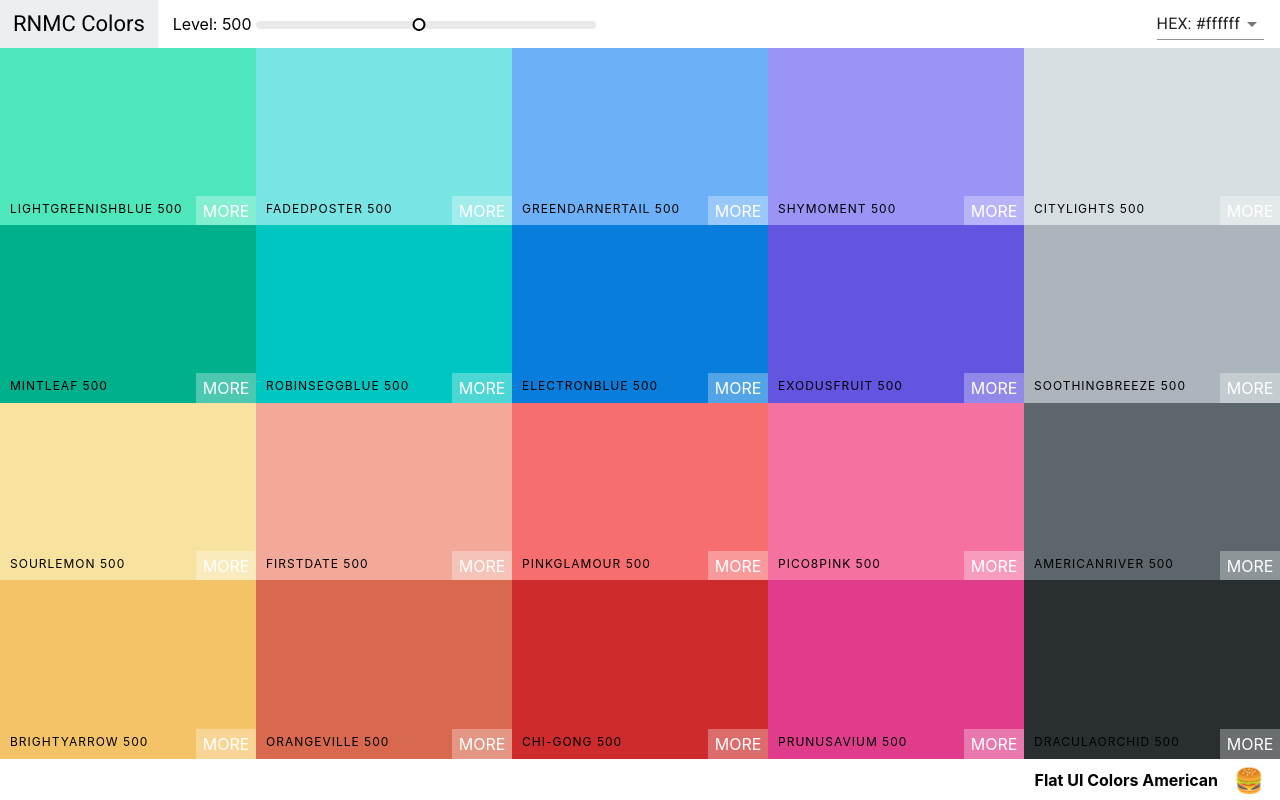
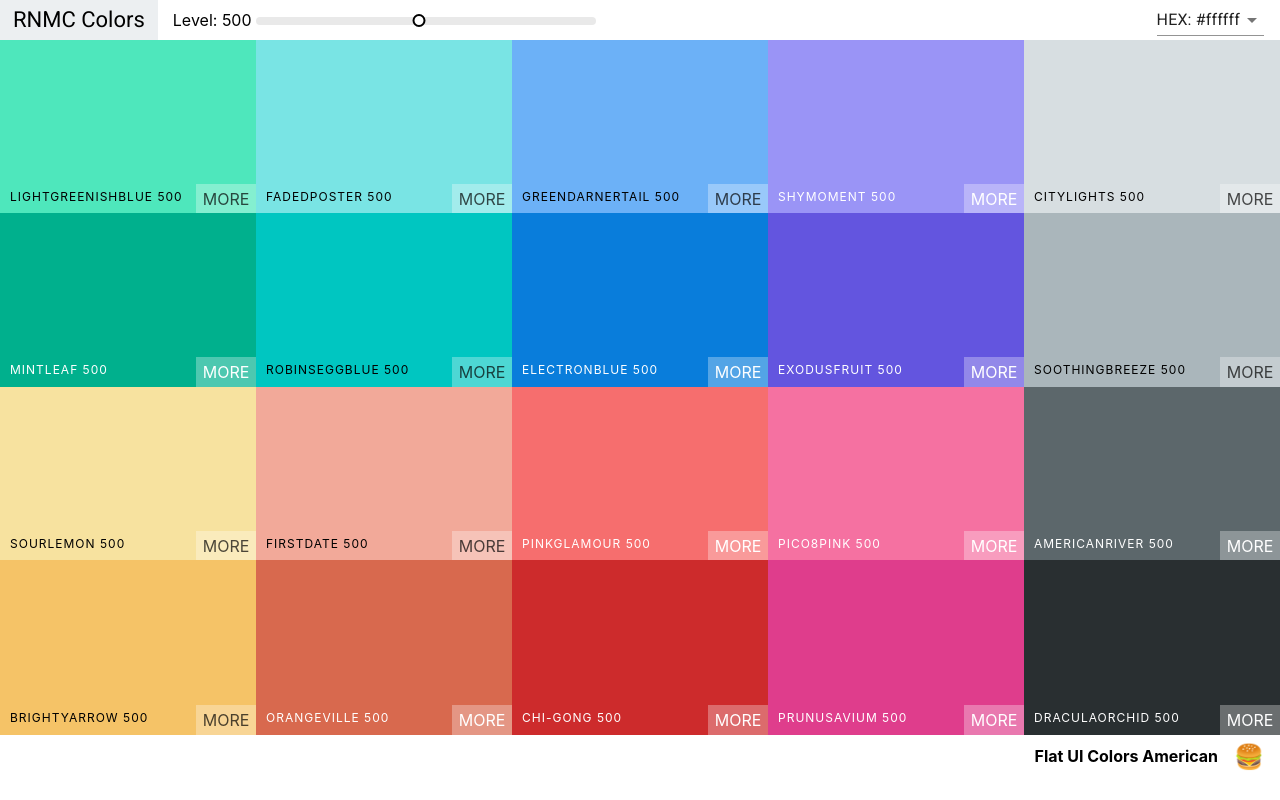
Before and after one commit to RenzoMurinaCadierno/React-RNMCColors, a React (Create React App) app: page /palette/flat-ui-colors-american in a window 1280 px wide. Built offline with nearby package versions, Linux system fonts and the light colour scheme.

Commit message:
Adjusted text color based on luminance

```diff
--- a/src/components/ColorBox/ColorBox.css
+++ b/src/components/ColorBox/ColorBox.css
@@ -55,6 +55,14 @@
   letter-spacing: 1px;
   text-transform: uppercase;
   font-size: 12px;
+}
+
+.light-text {
+  color: white
+}
+
+.ColorBox .dark-text {
+  color: rgba(0, 0, 0, 0.7)
 }
 
 .see-more {
--- a/src/components/ColorBox/ColorBox.js
+++ b/src/components/ColorBox/ColorBox.js
@@ -1,5 +1,6 @@
 import React, { Component } from 'react';
 import { Link } from 'react-router-dom'
+import chroma from 'chroma-js'
 import CopyToClipboard from 'react-copy-to-clipboard';
 import './ColorBox.css'
 
@@ -20,6 +21,9 @@
     const { bgColor, name, moreUrl, showLink } = this.props
     const { copied } = this.state
 
+    const isDark = chroma(bgColor).luminance() <= 0.35
+    const isLight = chroma(bgColor).luminance() >= 0.35
+
     return (
       <CopyToClipboard text={bgColor} onCopy={this.changeCopyState}>
         <div style={{background: bgColor}} className='ColorBox'>
@@ -29,17 +33,21 @@
           />
           <div className={`copy-msg ${copied && 'show'}`}>
             <h1> Copied </h1>
-            <p> {bgColor} </p>
+            <p className={`${isLight && 'dark-text'}`}> {bgColor} </p>
           </div>
           <div className='copy-container'>
             <div className='box-content'>
-            <span> {name} </span>
+            <span className={isDark && 'light-text'}> {name} </span>
             </div>
-            <button className='copy-button'> Copy </button>
+            <button className={`copy-button ${isLight && 'dark-text'}`}>
+              Copy
+            </button>
           </div>
           { showLink && (
             <Link to={moreUrl} onClick={e => e.stopPropagation()}>
-              <span className='see-more'> More </span>
+              <span className={`see-more ${isLight && 'dark-text'}`}>
+                More
+              </span>
             </Link>
           )}
         </div>
--- a/src/components/Navbar/Navbar.css
+++ b/src/components/Navbar/Navbar.css
@@ -2,7 +2,7 @@
   display: flex;
   align-items: center;
   justify-content: flex-start;
-  height: 6vh;
+  height: 5vh;
 }
 .logo{
   margin-right: 15px;
--- a/src/containers/Palette/Palette.css
+++ b/src/containers/Palette/Palette.css
@@ -1,5 +1,5 @@
 .Palette {
-  height: 100vh;
+  height: 97vh;
   display: flex;
   flex-direction: column;
 }
```
